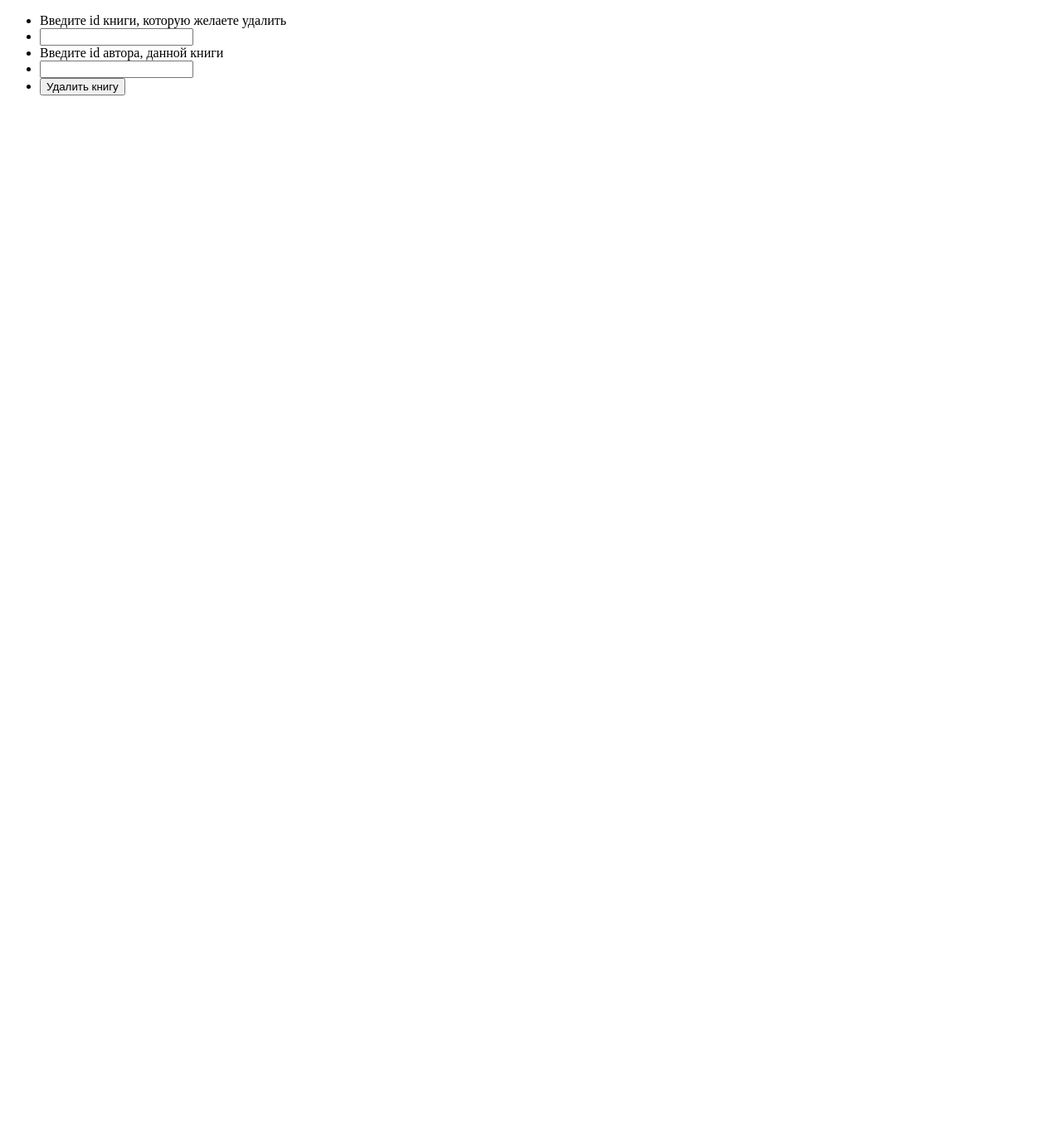
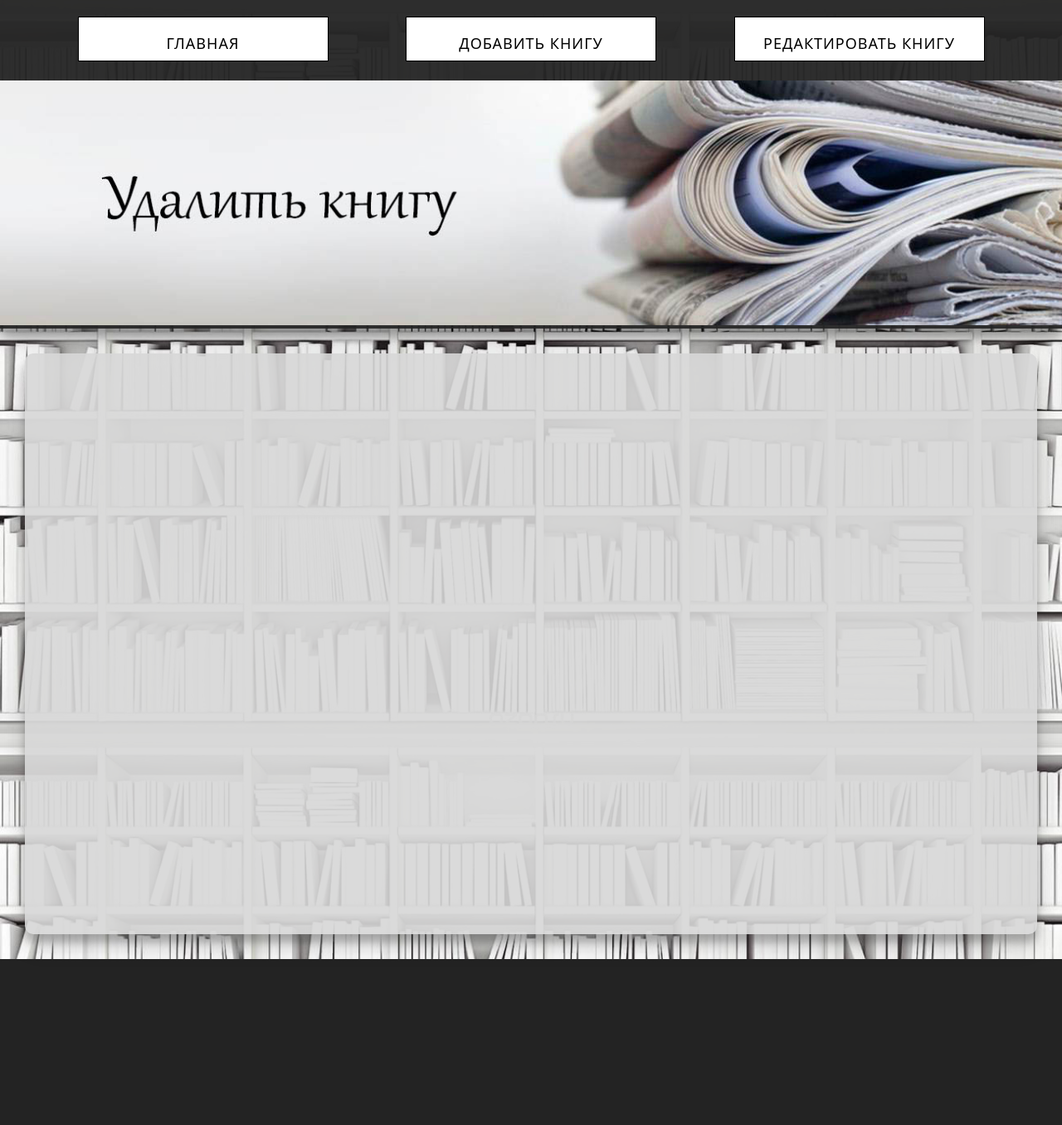
Before and after one commit to danila-art/PDO-BOOK, a PHP site: page /INTERNAL_PAGE/DELETE_BOOK.php in a window 1280 px wide. Shown: the whole page at 83% size. Before the commit the page ends 115 px from the top, so only its background shows below. Run offline with PHP 8.4, Linux system fonts and the light colour scheme.

Commit message:
Add files via upload

```diff
--- a/CSS/stylesheet.css
+++ b/CSS/stylesheet.css
@@ -2,7 +2,8 @@ html, body {
     margin: 0px;
     padding: 0px;
 }
-body{
+
+body {
     padding: 0;
     background-image: url("../IMAGES/ce1db548c030ef1b0b9f4927bc858baa.jpg");
     background-position: center center;
@@ -10,35 +11,87 @@ body{
     background-size: cover;
     background-attachment: fixed;
 }
-@media (max-width: 1700px) {
-    .container{
-        max-width: 1560px;
-    }
+
+.container {
+width: 100%;
 }
-@media (max-width: 1200px) {
-    .container{
-        max-width: 960px;
-    }
+
+.header {
+    background-color: rgba(35, 35, 35, 0.95);
+    width: 100%;
+    height: auto;
+    box-shadow: 0 14px 28px rgba(0, 0, 0, 0.25), 0 10px 10px rgba(0, 0, 0, 0.22);
+
 }
-header{
-display: block;
+
+.button_box_header {
+    display: flex;
+    justify-content: space-evenly;
 }
-.container{
-    max-width: 1460px;
-    margin: 0px  auto;
-}
-.header{
-    margin: 0px auto;
-    background-color: black;
-    max-width: 1460px;
-    max-height: 800px;
-    /*min-height: 700px;*/
+
+.button_header {
     display: flex;
 }
-.head_image{
-margin-top: auto;
+
+a.botr {
+    background: #fff;
+    width: 300px;
+    display: block;
+    height: 33px;
+    padding-top: 19px;
+    border: 1px solid #000;
+    margin: 20px auto;
+    font-family: 'Dosis', sans;
+    font-size: 18px;
+    font-weight: 200;
+    color: #000;
+    text-transform: uppercase;
+    text-decoration: none;
+    text-align: center;
+    /*opacity: .8;*/
+    letter-spacing: 1px;
+    -webkit-transition: all 300ms cubic-bezier(0.250, 0.250, 0.750, 0.750);
+    -moz-transition: all 300ms cubic-bezier(0.250, 0.250, 0.750, 0.750);
+    -o-transition: all 300ms cubic-bezier(0.250, 0.250, 0.750, 0.750);
+    transition: all 300ms cubic-bezier(0.250, 0.250, 0.750, 0.750); /* linear */
 }
-/*.head_img{*/
-/*    max-height: 550px;*/
-/*    max-width: 1460px;*/
-/*}*/
+
+a.botr:hover {
+    width: 320px;
+    height: 33px;
+    padding-top: 19px;
+    border: 1px solid teal;
+    margin: 20px auto;
+    opacity: 1;
+    letter-spacing: 4px;
+    -webkit-transition: all 300ms cubic-bezier(0.250, 0.250, 0.750, 0.750);
+    -moz-transition: all 300ms cubic-bezier(0.250, 0.250, 0.750, 0.750);
+    -o-transition: all 300ms cubic-bezier(0.250, 0.250, 0.750, 0.750);
+    transition: all 300ms cubic-bezier(0.250, 0.250, 0.750, 0.750); /* linear */
+}
+
+.image_header {
+    width: 100%;
+}
+
+img#image_book_header {
+    margin-top: 3px;
+    width: 100%;
+    height: auto;
+}
+
+.main {
+    background-color: #d7d7d7;
+    opacity: .9;
+    margin: 30px 30px 30px 30px;
+    /*При добавлении php кода нужно поменять на 100%*/
+    height: 700px;
+    /*При добавлении php кода нужно поменять на 100%*/
+    border-radius: 10px;
+    box-shadow: 0 14px 28px rgba(0,0,0,0.25), 0 10px 10px rgba(0,0,0,0.22);
+}
+.footer{
+    background-color: rgba(35, 35, 35, 1);
+    margin-bottom: auto;
+    height: 200px;
+}
--- a/INTERNAL_PAGE/DELETE_BOOK.php
+++ b/INTERNAL_PAGE/DELETE_BOOK.php
@@ -5,20 +5,45 @@
     <meta name="viewport"
           content="width=device-width, user-scalable=no, initial-scale=1.0, maximum-scale=1.0, minimum-scale=1.0">
     <meta http-equiv="X-UA-Compatible" content="ie=edge">
-    <title>Document</title>
+    <title>Удаление книги</title>
+    <link rel="stylesheet" href="../CSS/stylesheet.css">
 </head>
 <body>
-<div>
-    <form action="../PHP_PDO/PDO_DELETE.php" method="post">
-        <ul>
-            <li>Введите id книги, которую желаете удалить</li>
-            <li><input type="text" name="delete_book"></li>
-            <li>Введите id автора, данной книги</li>
-            <li><input type="text" name="delete_author"></li>
-            <li><input type="submit" value="Удалить книгу"></li>
-        </ul>
-    </form>
+<div class="container">
+    <div class="header">
+        <div class="button_box_header">
+            <div class="button_header">
+                <a href="../" class="botr">Главная</a>
+            </div>
+            <div class="button_header">
+                <a href="ADD_BOOK.php" class="botr">Добавить книгу</a>
+            </div>
+            <div class="button_header">
+                <a href="#" class="botr">Редактировать книгу</a>
+            </div>
+        </div>
+        <div class="image_header">
+            <img id="image_book_header" src="../IMAGES/INTERNAL_PAGE_IMAGE/delete_book.jpg" alt="">
+        </div>
+    </div>
+    <div class="main">
+
+    </div>
+    <div class="footer">
+
+    </div>
 </div>
 </body>
 </html>
-<?php
+
+<!--<div>-->
+<!--    <form action="../PHP_PDO/PDO_DELETE.php" method="post">-->
+<!--        <ul>-->
+<!--            <li>Введите id книги, которую желаете удалить</li>-->
+<!--            <li><input type="text" name="delete_book"></li>-->
+<!--            <li>Введите id автора, данной книги</li>-->
+<!--            <li><input type="text" name="delete_author"></li>-->
+<!--            <li><input type="submit" value="Удалить книгу"></li>-->
+<!--        </ul>-->
+<!--    </form>-->
+<!--</div>-->
```
Also changed, not shown: INTERNAL_PAGE/ADD_BOOK.php (+42 -14 lines), index.php (+18 -19 lines), IMAGES/INTERNAL_PAGE_IMAGE/add_book.jpg (added), IMAGES/INTERNAL_PAGE_IMAGE/delete_book.jpg (added), IMAGES/INTERNAL_PAGE_IMAGE/section-news.jpg (added), IMAGES/books-1281581_1280.jpg (added).
